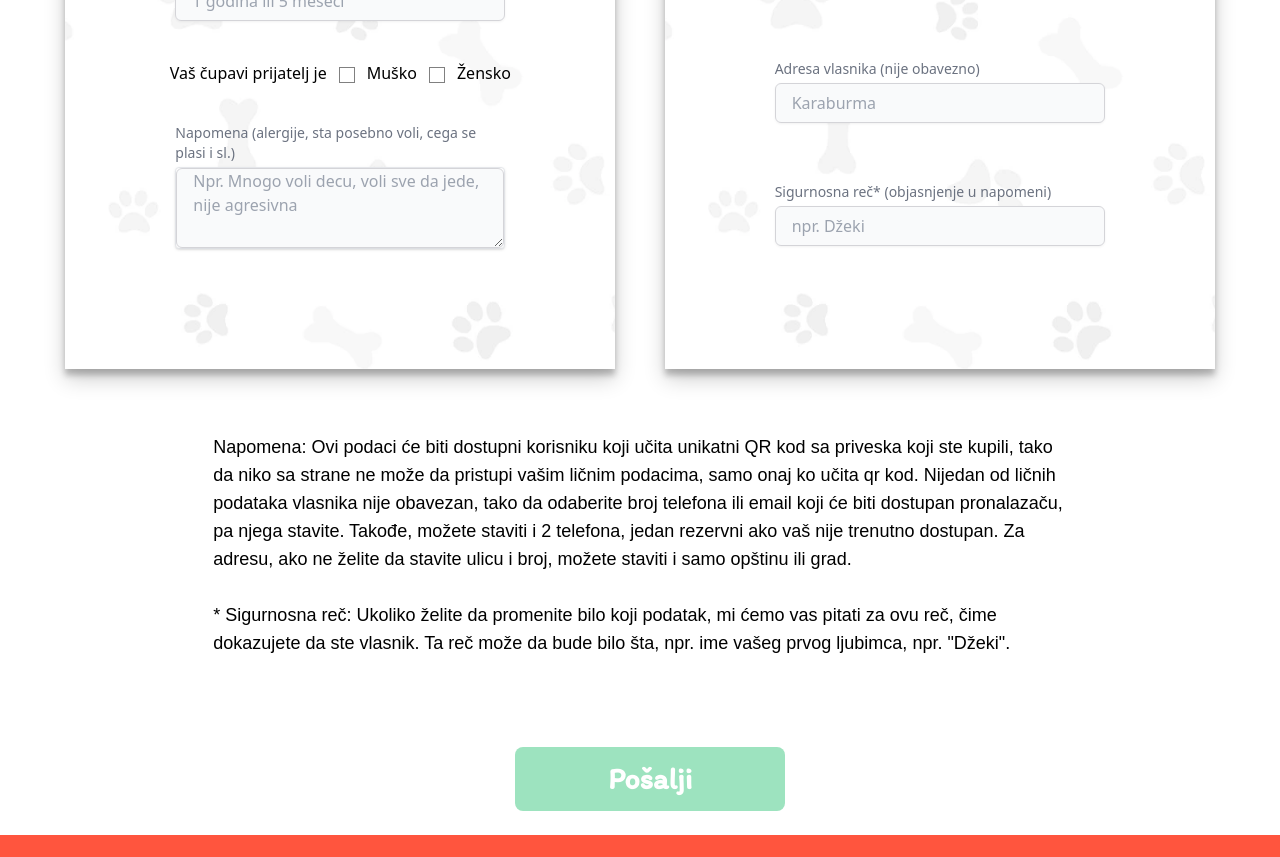
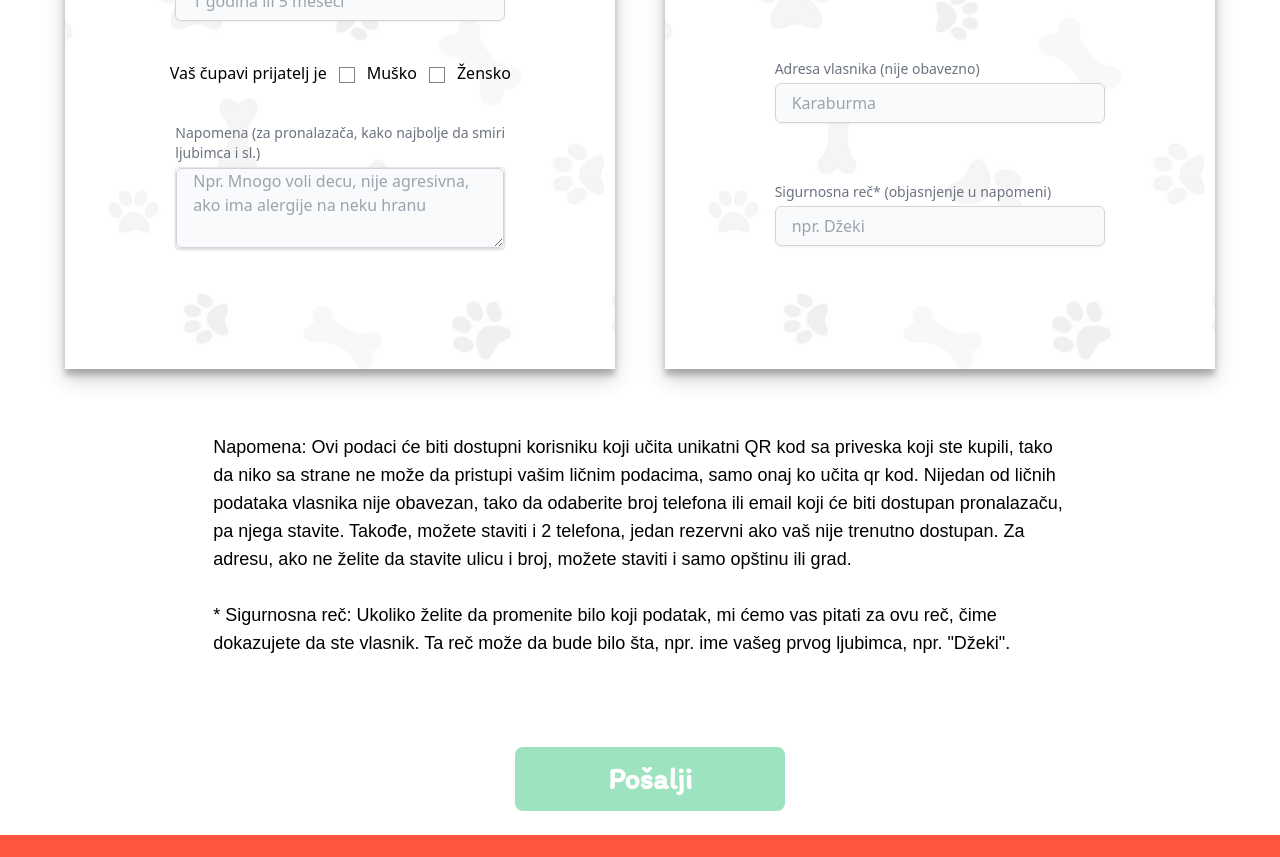
Before and after one commit to alexdevranger/pet-id.rs, a React (Create React App) app: page /moj-ljubimac in a window 1280 px wide. Shown: the part 1640-2497 px from the top of the page. Built offline with nearby package versions, Linux system fonts and the light colour scheme.

Commit message:
change napomena text

```diff
--- a/src/components/Korak2.js
+++ b/src/components/Korak2.js
@@ -107,7 +107,6 @@ const Korak2 = () => {
   }, []);
   useEffect(() => {
     setValue("brojPorudzbine", narudzba.current);
-    console.log(narudzba.current);
   }, []);
   const ErrorContact = () =>
     toast.error("Stavite bar jedan način kako da vas kontaktira pronalazač.");
@@ -182,7 +181,6 @@ const Korak2 = () => {
         emailVlasnikaEmpty1 === ""
       ) {
         setDisabledState(false);
-        console.log("1", disabledState);
       } else if (
         tagEmpty === "" ||
         imeLjubimcaEmpty === "" ||
@@ -229,10 +227,8 @@ const Korak2 = () => {
         drzava === "" ||
         isValid === false
       ) {
-        console.log("1", order);
         setOrder(false);
       } else {
-        console.log("2", order);
         setOrder(true);
       }
     };
@@ -1232,11 +1228,12 @@ const Korak2 = () => {
                     htmlFor="napomena"
                     className="block w-full pb-1 text-sm font-medium text-gray-500 transition-all duration-200 ease-in-out group-focus-within:text-green-400"
                   >
-                    Napomena (alergije, sta posebno voli, cega se plasi i sl.)
+                    Napomena (za pronalazača, kako najbolje da smiri ljubimca i
+                    sl.)
                   </label>
                   <div className="box border rounded flex flex-col shadow bg-white">
                     <textarea
-                      placeholder="Npr. Mnogo voli decu, voli sve da jede, nije agresivna"
+                      placeholder="Npr. Mnogo voli decu, nije agresivna, ako ima alergije na neku hranu"
                       className="peer h-20 w-full border border-zinc-300 rounded-md bg-gray-50 px-4 font-normal outline-none drop-shadow-sm transition-all duration-200 ease-in-out focus:bg-white focus:ring-2 focus:ring-green-400"
                       id="napomena"
                       {...register("napomena", {
--- a/src/components/MojLjubimac.js
+++ b/src/components/MojLjubimac.js
@@ -646,11 +646,12 @@ const MojLjubimac = () => {
                     htmlFor="napomena"
                     className="block w-full pb-1 text-sm font-medium text-gray-500 transition-all duration-200 ease-in-out group-focus-within:text-green-400"
                   >
-                    Napomena (alergije, sta posebno voli, cega se plasi i sl.)
+                    Napomena (za pronalazača, kako najbolje da smiri ljubimca i
+                    sl.)
                   </label>
                   <div className="box border rounded flex flex-col shadow bg-white">
                     <textarea
-                      placeholder="Npr. Mnogo voli decu, voli sve da jede, nije agresivna"
+                      placeholder="Npr. Mnogo voli decu, nije agresivna, ako ima alergije na neku hranu"
                       className="peer h-20 w-full border border-zinc-300 rounded-md bg-gray-50 px-4 font-normal outline-none drop-shadow-sm transition-all duration-200 ease-in-out focus:bg-white focus:ring-2 focus:ring-green-400"
                       id="napomena"
                       {...register("napomena", {
--- a/src/components/Poklon.js
+++ b/src/components/Poklon.js
@@ -217,9 +217,8 @@ function Poklon() {
                 prijatelja!!!
               </p>
               <p>
-                {/* Naknadno ćete popuniti podatke o ljubimcu i vlasniku po uputstvu
-                na poledjini pakovanja. */}
-                ( Prodaja preko sajta počinje 15. maja 2023.god. )
+                Naknadno ćete popuniti podatke o ljubimcu i vlasniku po uputstvu
+                na poledjini pakovanja.
               </p>
               <div className="flex justify-center max-[633px]:mt-[200px] sm:mt-[200px] md:mt-0 flex-col xl:flex-row pt-[50px] items-center">
                 <div className="px-3 sm:px-6 lg:ml-0 sm:w-[80%] md:w-[50%] xl:w-[40%] 2xl:w-[34%] bs py-6 bg-[#fff] rounded-md">
--- a/src/components/Shop.js
+++ b/src/components/Shop.js
@@ -67,7 +67,7 @@ const Shop = () => {
           <Link to="/uputstvo">
             <span className="text-[#FF553E] font-semibold ml-1">OVDE )</span>
           </Link> */}
-          ( Prodaja preko sajta počinje 15. maja 2023.god. )
+          ( Kad odaberete oblik, kliknite na "Sledeći korak" da odaberete boju )
         </p>
       </div>
 
```
